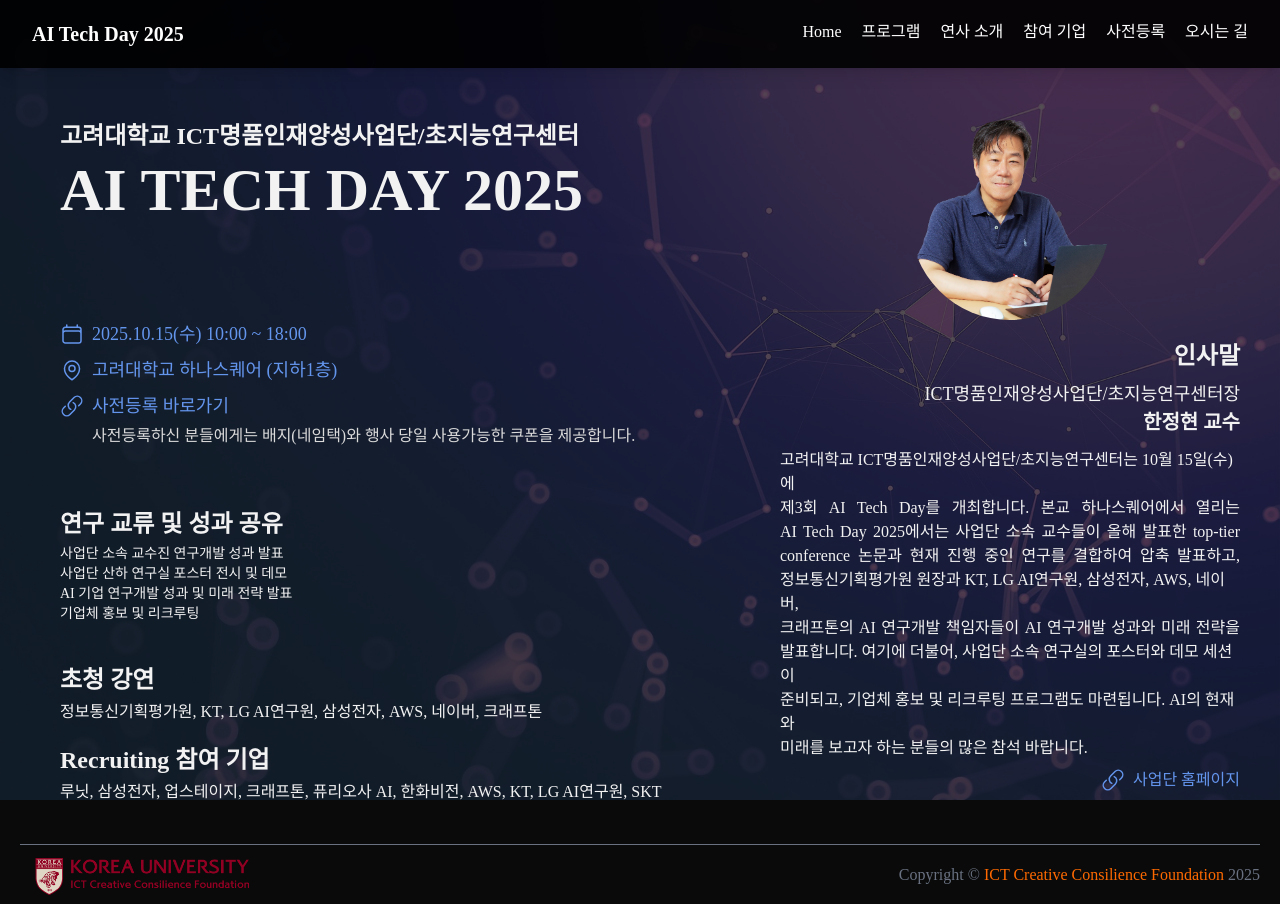
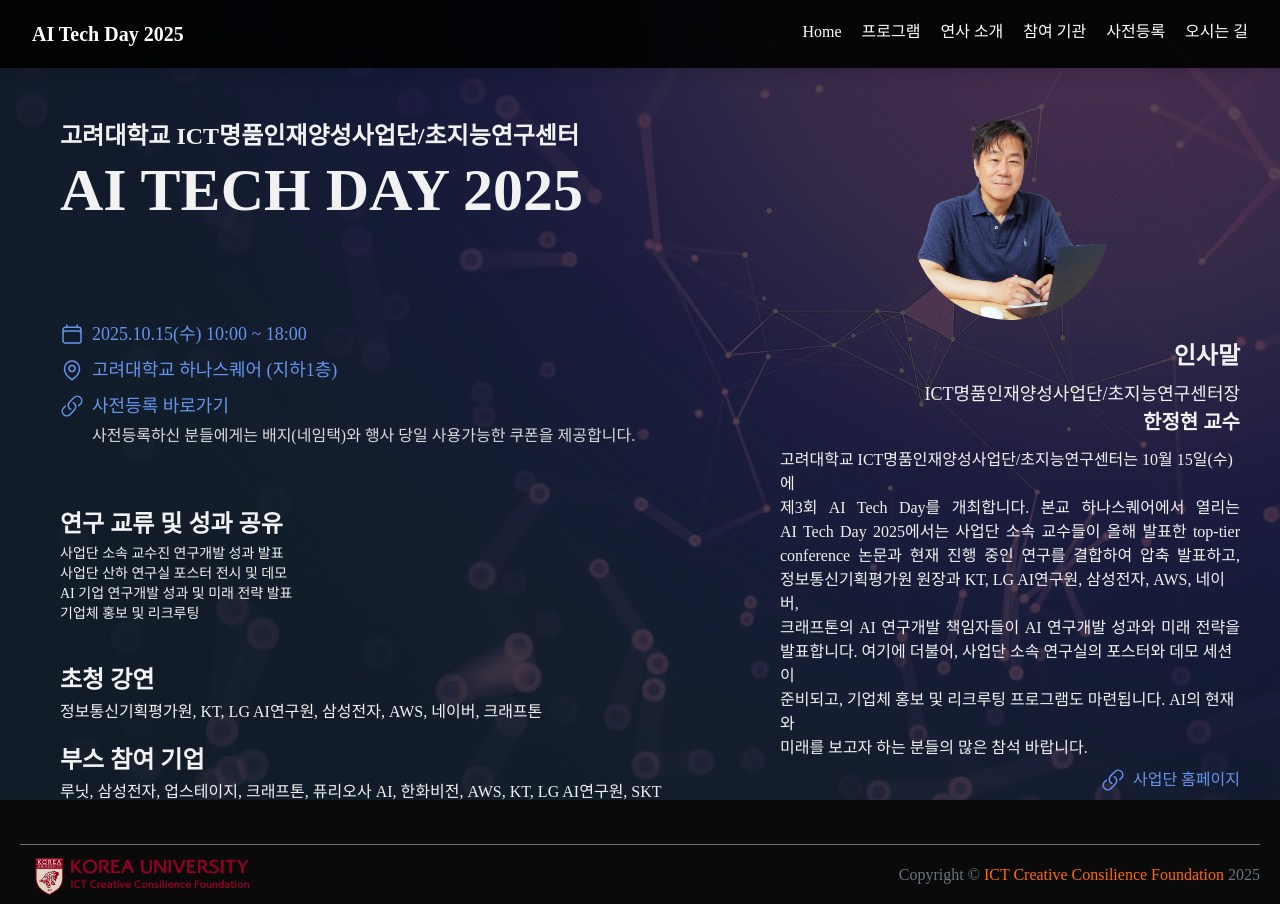
Before and after one commit to jiunkong/ku-ai-techday-2025, a Next.js app: page / in a window 1280 px wide. Built offline with nearby package versions, Linux system fonts and the light colour scheme; a web font is replaced by a local one.

Commit message:
fix: final edition

```diff
--- a/src/app/company/page.tsx
+++ b/src/app/company/page.tsx
@@ -22,7 +22,7 @@
 
     return (
         <div className="w-screen pt-35 lg:pt-40 text-black px-5 lg:px-20">
-            <h1 className="font-black text-4xl lg:text-5xl text-center text-(--title) mb-15 lg:mb-20">참여 기업</h1>
+            <h1 className="font-black text-4xl lg:text-5xl text-center text-(--title) mb-15 lg:mb-20">참여 기관</h1>
             <div className="grid grid-cols-2 lg:grid-cols-4 gap-x-4 lg:gap-x-12 gap-y-4 lg:gap-y-8 pb-20 lg:pb-43">
                 {makeLogos()}
             </div>
--- a/src/app/page.tsx
+++ b/src/app/page.tsx
@@ -68,7 +68,7 @@
                 <div>
                     <h3 className="font-bold text-2xl mt-10">초청 강연</h3>
                     <p className="mt-1">정보통신기획평가원, KT, LG AI연구원, 삼성전자, AWS, 네이버, 크래프톤</p>
-                    <h3 className="font-bold text-2xl mt-5">Recruiting 참여 기업</h3>
+                    <h3 className="font-bold text-2xl mt-5">부스 참여 기업</h3>
                     <p className="mt-1">루닛, 삼성전자, 업스테이지, 크래프톤, 퓨리오사 AI, 한화비전, AWS, KT, LG AI연구원, SKT</p>
                 </div>
                 <div className="mt-45 lg:mt-30 lg:absolute lg:top-0 lg:right-10 flex flex-col lg:items-end">
--- a/src/app/program/page.tsx
+++ b/src/app/program/page.tsx
@@ -70,7 +70,7 @@
                     <Row start="17:00" end="17:30" program="AI X GAME - 크래프톤에서의 AI 적용 사례" organizer="성준식 AI Interactive Agent 실장" note="크래프톤"/>
                     <Row start="17:30" end="17:50" program="Embodied Agent in Digital World" organizer="강형엽 교수" note="고려대 컴퓨터학과"/>
 
-                    <Row start="17:50" end="18:00" program="시상 및 폐회사 (포스터/데모)" organizer="한정현 사업단장" note="고려대 컴퓨터학과"/>
+                    <Row start="17:50" end="18:00" program="포스터/데모 시상 및 폐회사" organizer="한정현 사업단장" note="고려대 컴퓨터학과"/>
                 </tbody>
             </table>
         </div>
--- a/src/components/Header.tsx
+++ b/src/components/Header.tsx
@@ -23,7 +23,7 @@
                     <LinkText link="/" white>Home</LinkText>
                     <LinkText link="/program" white>프로그램</LinkText>
                     <LinkText link="/speaker" white>연사 소개</LinkText>
-                    <LinkText link="/company" white>참여 기업</LinkText>
+                    <LinkText link="/company" white>참여 기관</LinkText>
                     <LinkText link="https://docs.google.com/forms/d/1NYJZySgrFojTQgK7ud3m5jnqGBF0Gyg3_Ki0wWrQKiA" blank white>사전등록</LinkText>
                     <LinkText link="/location" white>오시는 길</LinkText>
                 </div>
@@ -48,7 +48,7 @@
                             <LinkText link="/" white onClick={handleClick}>Home</LinkText>
                             <LinkText link="/program" white onClick={handleClick}>프로그램</LinkText>
                             <LinkText link="/speaker" white onClick={handleClick}>연사 소개</LinkText>
-                            <LinkText link="/company" white onClick={handleClick}>참여 기업</LinkText>
+                            <LinkText link="/company" white onClick={handleClick}>참여 기관</LinkText>
                             <LinkText link="https://docs.google.com/forms/d/1NYJZySgrFojTQgK7ud3m5jnqGBF0Gyg3_Ki0wWrQKiA" white blank onClick={handleClick}>사전등록</LinkText>
                             <LinkText link="/location" white onClick={handleClick}>오시는 길</LinkText>
                         </div>
```
